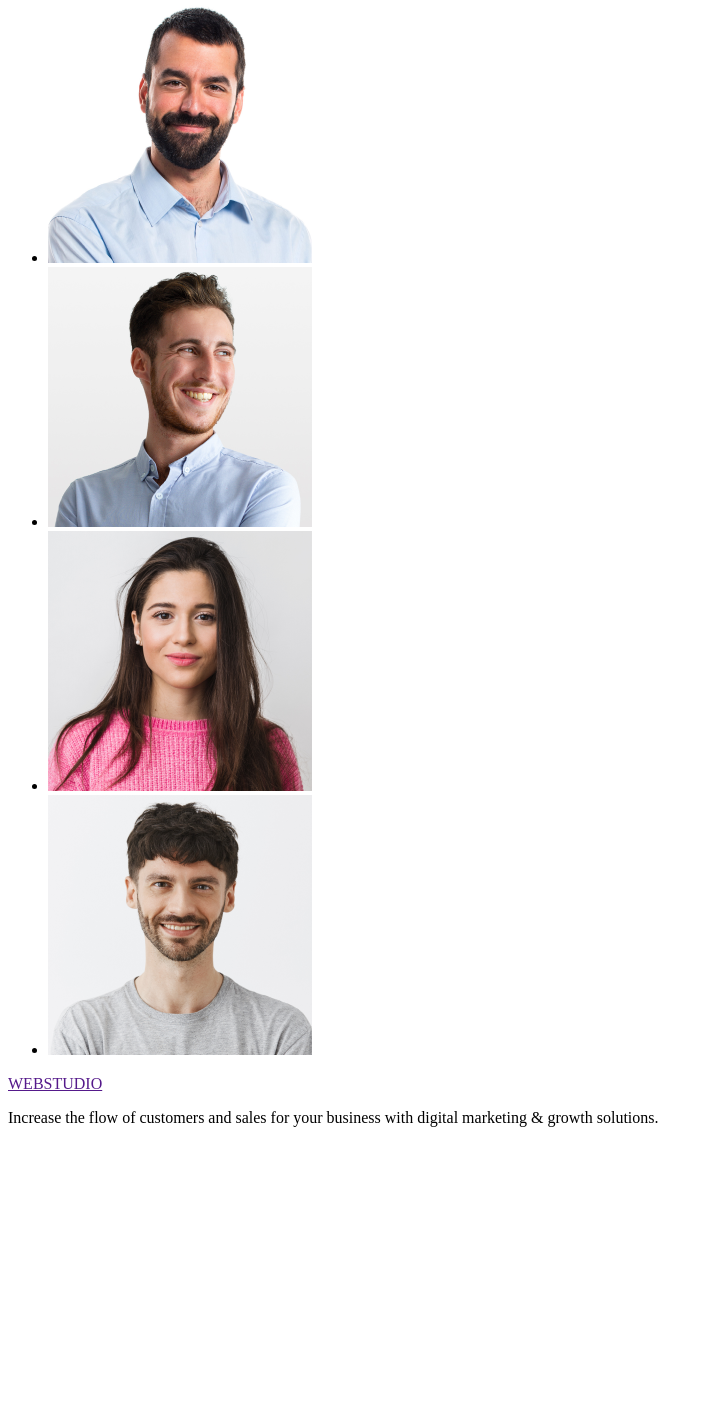
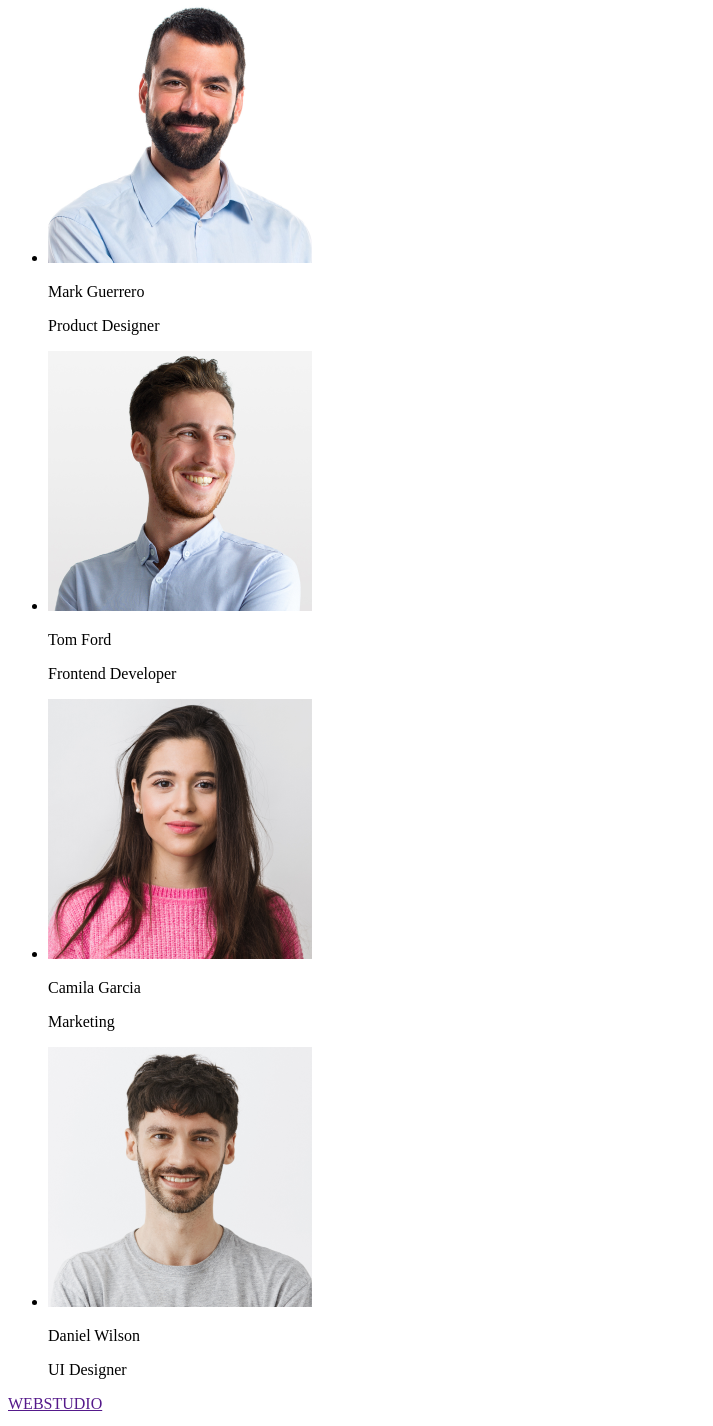
Before and after one commit to Ternivka/goit-markup-hw-01, a plain HTML site: page index.html in a window 1280 px wide. Shown: the part 622-2048 px from the top of the page, without its empty margins (0-713 px from the left). Before the commit the page ends 1765 px from the top, so only its background shows below. Drawn offline with Linux system fonts and the light colour scheme.

Commit message:
Changes in "Our Team"

```diff
--- a/index.html
+++ b/index.html
@@ -55,10 +55,26 @@
       </ul>
       <h2>Our Team</h2>
       <ul>
-        <li><img src="./images/MarkGuerrero.jpg" alt="Man" width="264" /></li>
-        <li><img src="./images/TomFord.jpg" alt="Man" width="264" /></li>
-        <li><img src="./images/CamilaGarcia.jpg" alt="Woman" width="264" /></li>
-        <li><img src="./images/DanielWilson.jpg" alt="Man" width="264" /></li>
+        <li>
+          <img src="./images/MarkGuerrero.jpg" alt="Man" width="264" />
+          <p>Mark Guerrero</p>
+          <p>Product Designer</p>
+        </li>
+        <li>
+          <img src="./images/TomFord.jpg" alt="Man" width="264" />
+          <p>Tom Ford</p>
+          <p>Frontend Developer</p>
+        </li>
+        <li>
+          <img src="./images/CamilaGarcia.jpg" alt="Woman" width="264" />
+          <p>Camila Garcia</p>
+          <p>Marketing</p>
+        </li>
+        <li>
+          <img src="./images/DanielWilson.jpg" alt="Man" width="264" />
+          <p>Daniel Wilson</p>
+          <p>UI Designer</p>
+        </li>
       </ul>
     </main>
     <footer>
```
